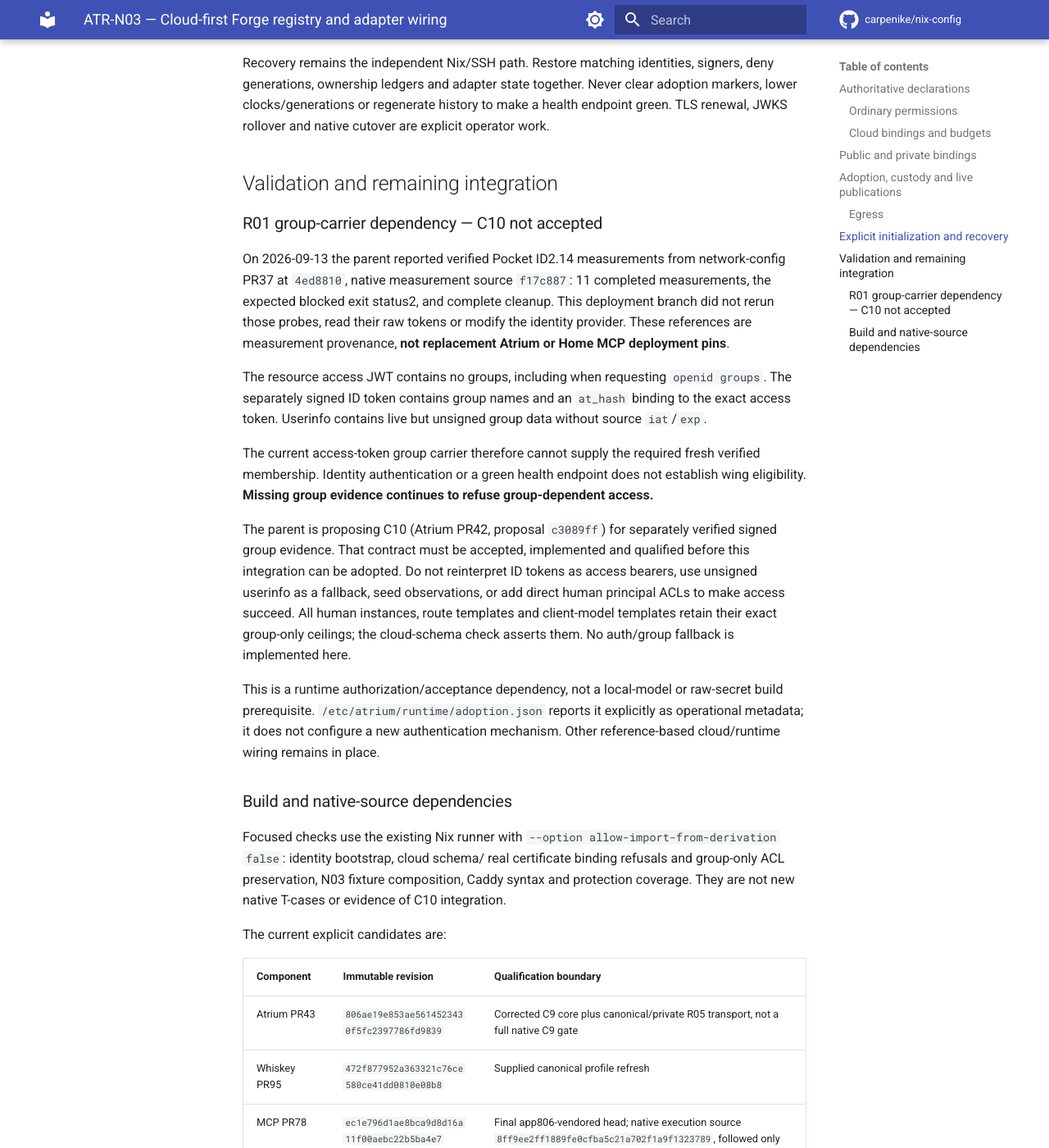
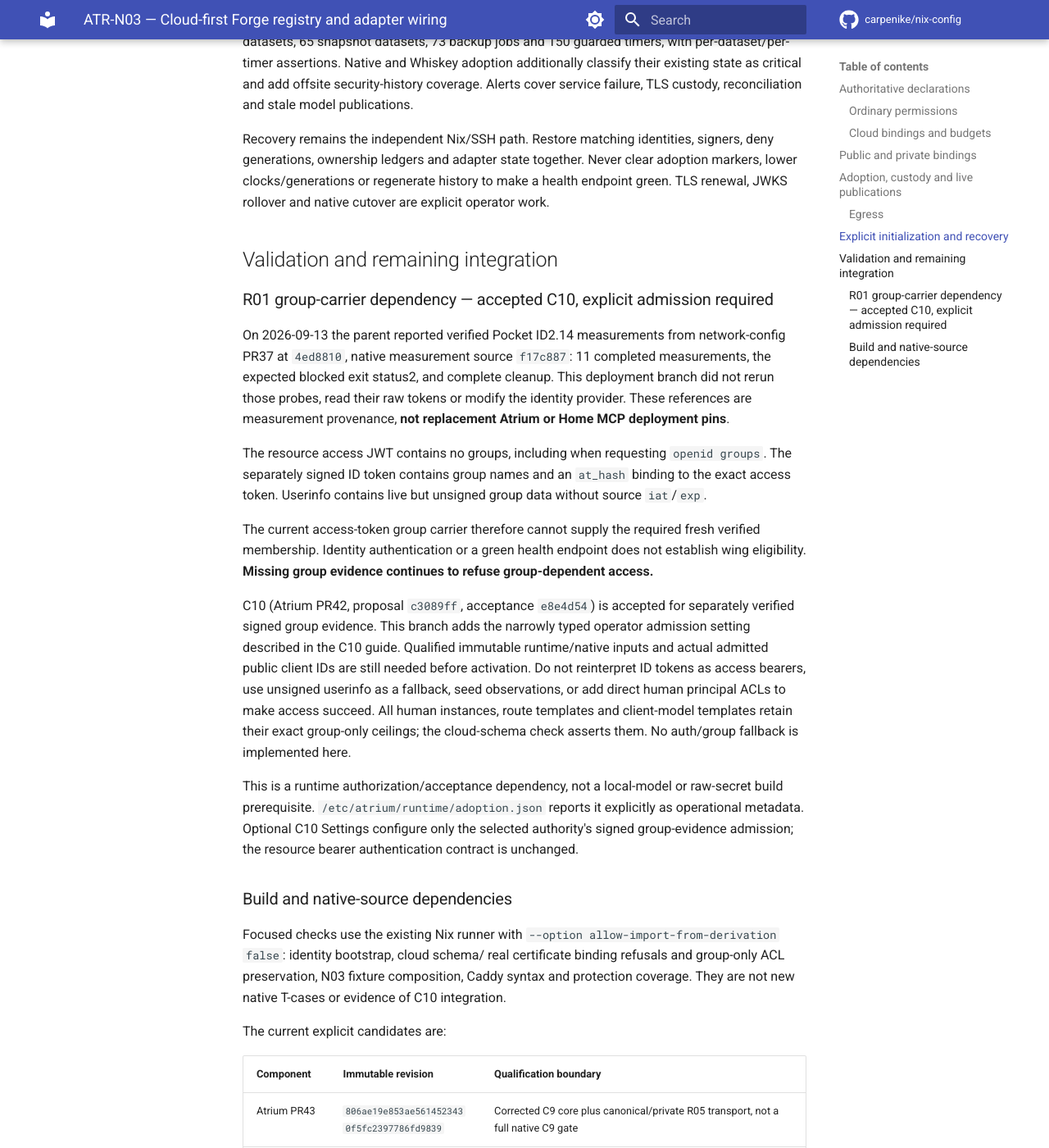
Before and after one commit to carpenike/nix-config, an MkDocs documentation site: the page built from docs/services/atrium-forge-cloud.md, in a window 1280 px wide and 1400 px high, scrolled down 6954 px. Shown: the whole window at 82% size. Built offline with MkDocs 1.6.1 and Material for MkDocs 9.7.7, drawn with Linux system fonts in a browser that asks for light colours; comment, search, counter and statistics services are not loaded; some of the changed text lies outside the part shown.

Commit message:
ATR-N03: configure accepted C10 with explicit public-client admission
Add a nullable narrowly typed operator declaration for admitted public OAuth client IDs and a fixed 3600-second signed-source lifetime. Inject group_evidence only into runtime Settings for the selected group authority; keep identity bootstrap, access bearer, registry ACLs and grants unchanged. Unconfigured serving and adoption refuse explicitly. Inspected nonsecret metadata establishes no actual admitted public client ID, so no default or inferred admission is supplied.

Configuration/refusal and preserved C9 composition checks pass. Actual C10 candidate Settings schemas pass via a non-writing d7f1534 override. Final runtime/vendor pins, full remote build and actual Pocket ID qualification await the parent's qualified inputs; C10 is accepted.

Co-authored-by: Copilot <223556219+Copilot@users.noreply.github.com>
Copilot-Session: 1e5e7d6d-a45a-4ac0-9fb1-9bf14b3658cb

```diff
--- a/docs/services/atrium-forge-cloud.md
+++ b/docs/services/atrium-forge-cloud.md
@@ -1,4 +1,9 @@
 # ATR-N03 — Cloud-first Forge registry and adapter wiring
+
+The accepted C10 follow-up is documented in
+[C10 group-evidence configuration](atrium-c10-groups.md). Client admission is
+explicit and currently unconfigured; native qualification and final C10 pins
+remain separate from the completed C9 build history below.
 
 This is **build/deployment wiring, not a live activation or completed native
 gate**. It stacks on PR1086 at
@@ -238,8 +243,8 @@ units use actual package interfaces:
 1. `atrium-initialize` and `atrium-trust-initialize`: owner/service enrollment,
    signing, and separate TLS custody. Neither repeats or runs on boot.
 2. `atrium-seed-policy`: ordinary grants only; the seed cannot manufacture group
-   evidence. Group-dependent use stays blocked until C10 is accepted and its
-   verified carrier is implemented and qualified. Requesting `openid groups`
+   evidence. C10 is accepted; group-dependent use still requires explicit
+   admitted public clients and a qualified carrier. Requesting `openid groups`
    alone does not fix the resource access JWT. `atrium-select-opus` remains a
    separate optional adult action, subject to the same group ceiling.
 3. `atrium-model-resolver-initialize`: publish from real initialized resolver
@@ -280,7 +285,7 @@ explicit operator work.
 
 ## Validation and remaining integration
 
-### R01 group-carrier dependency — C10 not accepted
+### R01 group-carrier dependency — accepted C10, explicit admission required
 
 On 2026-09-13 the parent reported verified Pocket ID2.14 measurements from
 network-config PR37 at `4ed8810`, native measurement source `f17c887`:
@@ -299,10 +304,11 @@ fresh verified membership. Identity authentication or a green health endpoint
 does not establish wing eligibility. **Missing group evidence continues to
 refuse group-dependent access.**
 
-The parent is proposing C10 (Atrium PR42, proposal `c3089ff`) for separately
-verified signed group evidence.
-That contract must be accepted, implemented and qualified before this
-integration can be adopted. Do not reinterpret ID tokens as access bearers,
+C10 (Atrium PR42, proposal `c3089ff`, acceptance `e8e4d54`) is accepted for
+separately verified signed group evidence. This branch adds the narrowly typed
+operator admission setting described in the C10 guide. Qualified immutable
+runtime/native inputs and actual admitted public client IDs are still needed
+before activation. Do not reinterpret ID tokens as access bearers,
 use unsigned userinfo as a fallback, seed observations, or add direct human
 principal ACLs to make access succeed. All human instances, route templates
 and client-model templates retain their exact group-only ceilings; the
@@ -310,8 +316,9 @@ cloud-schema check asserts them. No auth/group fallback is implemented here.
 
 This is a runtime authorization/acceptance dependency, not a local-model or
 raw-secret build prerequisite. `/etc/atrium/runtime/adoption.json` reports it
-explicitly as operational metadata; it does not configure a new authentication
-mechanism. Other reference-based cloud/runtime wiring remains in place.
+explicitly as operational metadata. Optional C10 Settings configure only the
+selected authority's signed group-evidence admission; the resource bearer
+authentication contract is unchanged.
 
 ### Build and native-source dependencies
 
@@ -411,8 +418,8 @@ verified in Forge's Nix store without activation. The resolver package pytest
 phase passed 863 cases and skipped 19; this remains package-build evidence,
 not the parent's full native C9 qualification.
 Nine focused checks passed; exact paths and boundaries are in the source-bound
-receipt. No full Linux closure was built on the Mac. C10 acceptance/
-implementation, separately coordinated AS/promotion work, and the documented
+receipt. No full Linux closure was built on the Mac. Qualified C10 inputs and
+explicit public client admission, separately coordinated AS/promotion work, and the documented
 native data-ownership/operator-adoption prerequisites remain activation
 boundaries.
 
```
Also changed, not shown: docs/services/atrium-c10-groups.md (added, +133 -0 lines), docs/services/atrium-identity-bootstrap.md (+4 -0 lines), 8 other files.
